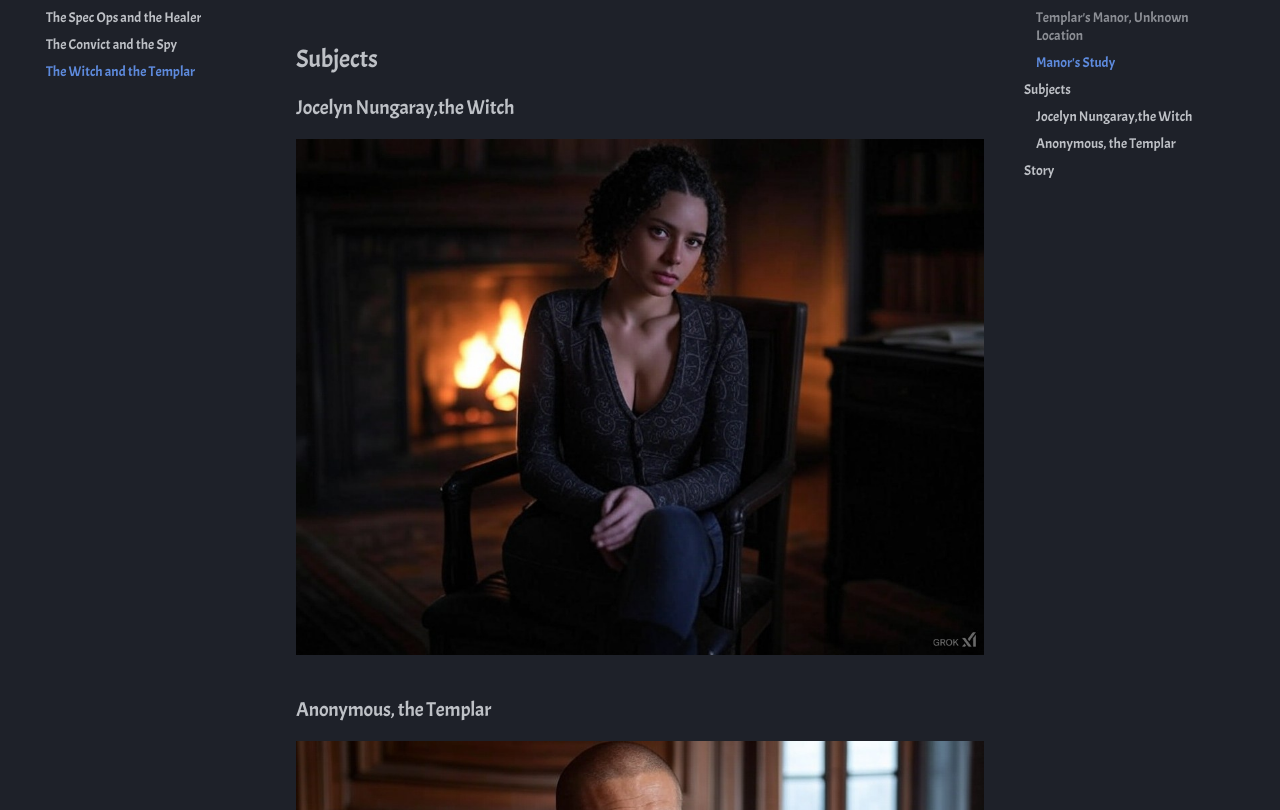
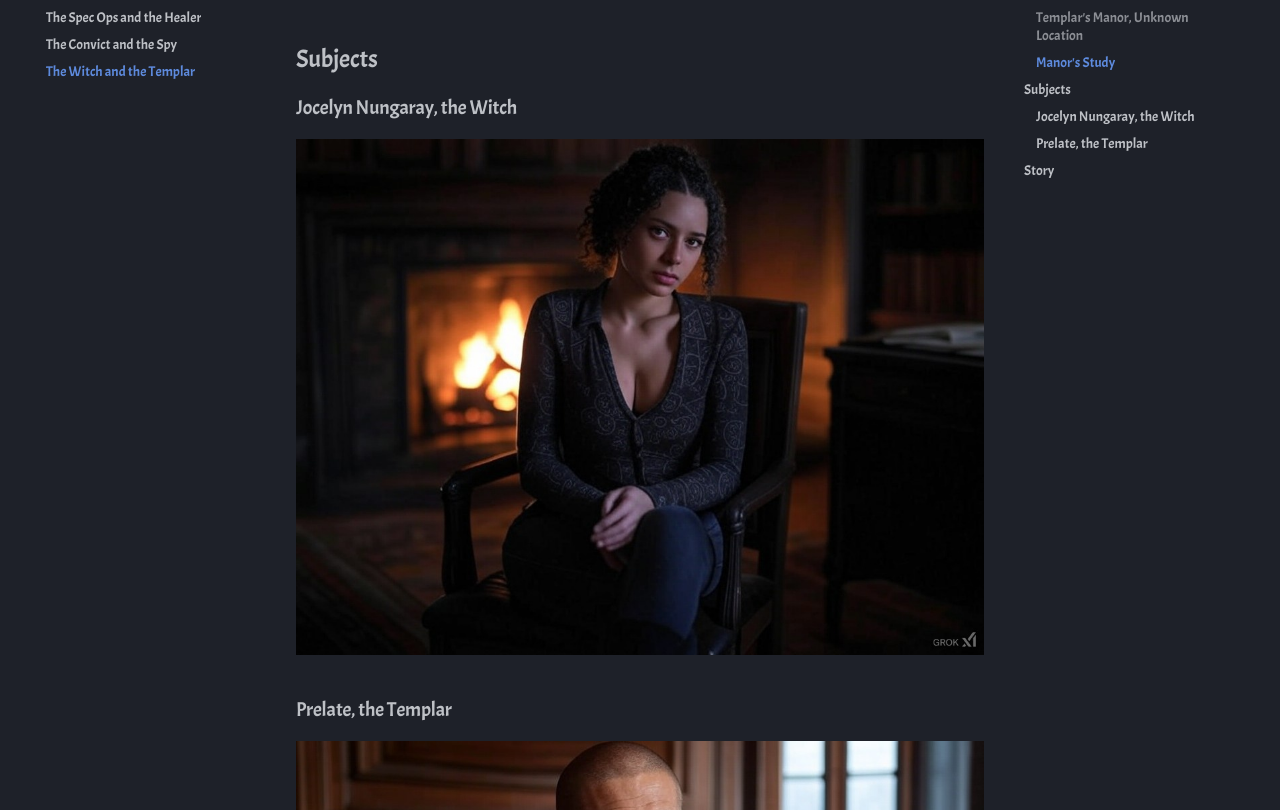
Before and after one commit to gamefreakcabe/solomons-arboretum, an MkDocs documentation site: the page built from docs/sotc/witch-templar.md, in a window 1280 px wide and 1400 px high, scrolled down 1326 px. Shown: the part 165-975 px from the top of the window. Built offline with MkDocs 1.6.1 and Material for MkDocs 9.7.7, drawn with Linux system fonts in a browser that asks for light colours.

Commit message:
Update witch-templar.md

```diff
--- a/docs/sotc/witch-templar.md
+++ b/docs/sotc/witch-templar.md
@@ -13,11 +13,11 @@
 
 ## Subjects
 
-### Jocelyn Nungaray,the Witch
+### Jocelyn Nungaray, the Witch
 
 ![Witch](../images/CoS/witch.jpg)
 
-### Anonymous, the Templar
+### Prelate, the Templar
 
 ![Templar](../images/CoS/templar.jpg)
 
```
